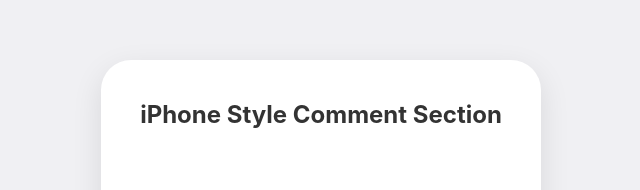
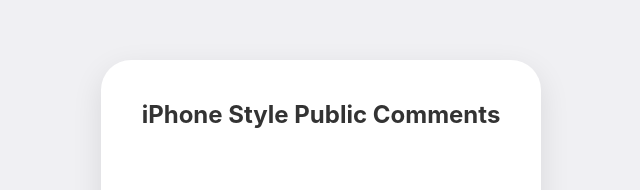
Before and after one commit to akaserein/c, a plain HTML site: page index.html in a window 1280 px wide. Shown: the top 190 px of the page, without its empty margins (319-959 px from the left). Drawn offline with Linux system fonts and the light colour scheme; no server answers.

Commit message:
Update index.html

```diff
--- a/index.html
+++ b/index.html
@@ -5,15 +5,16 @@
 <meta name="viewport" content="width=device-width, initial-scale=1.0">
 <title>iPhone Style Comments</title>
 <link rel="stylesheet" href="style.css">
-<!-- Firebase SDKs -->
 <script src="https://www.gstatic.com/firebasejs/9.25.0/firebase-app-compat.js"></script>
 <script src="https://www.gstatic.com/firebasejs/9.25.0/firebase-database-compat.js"></script>
 </head>
 <body>
 
 <div class="chat-container">
-    <h2>iPhone Style Comment Section</h2>
+    <h2>iPhone Style Public Comments</h2>
+
     <div id="commentsList" class="comments-list"></div>
+
     <div class="input-box">
         <input type="text" id="commentBox" placeholder="Type a comment...">
         <button onclick="postComment()">Send</button>
```
